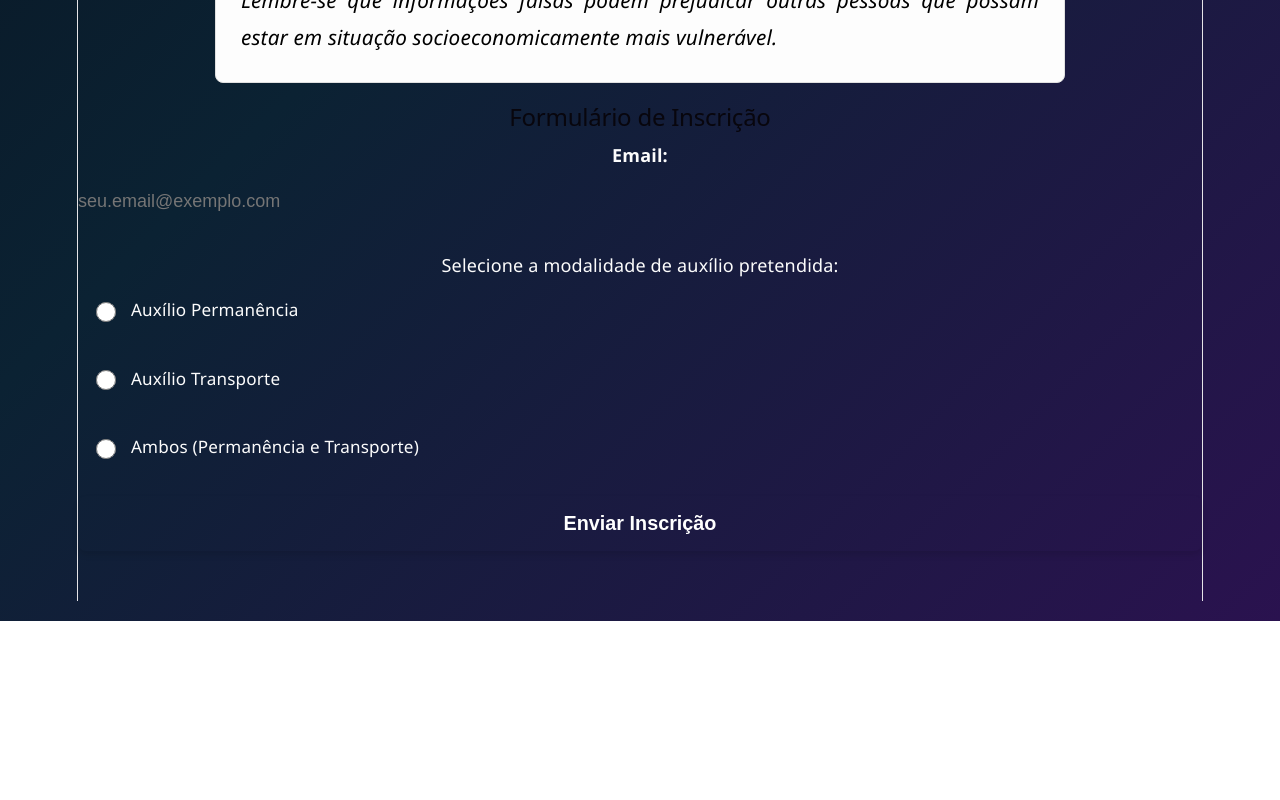
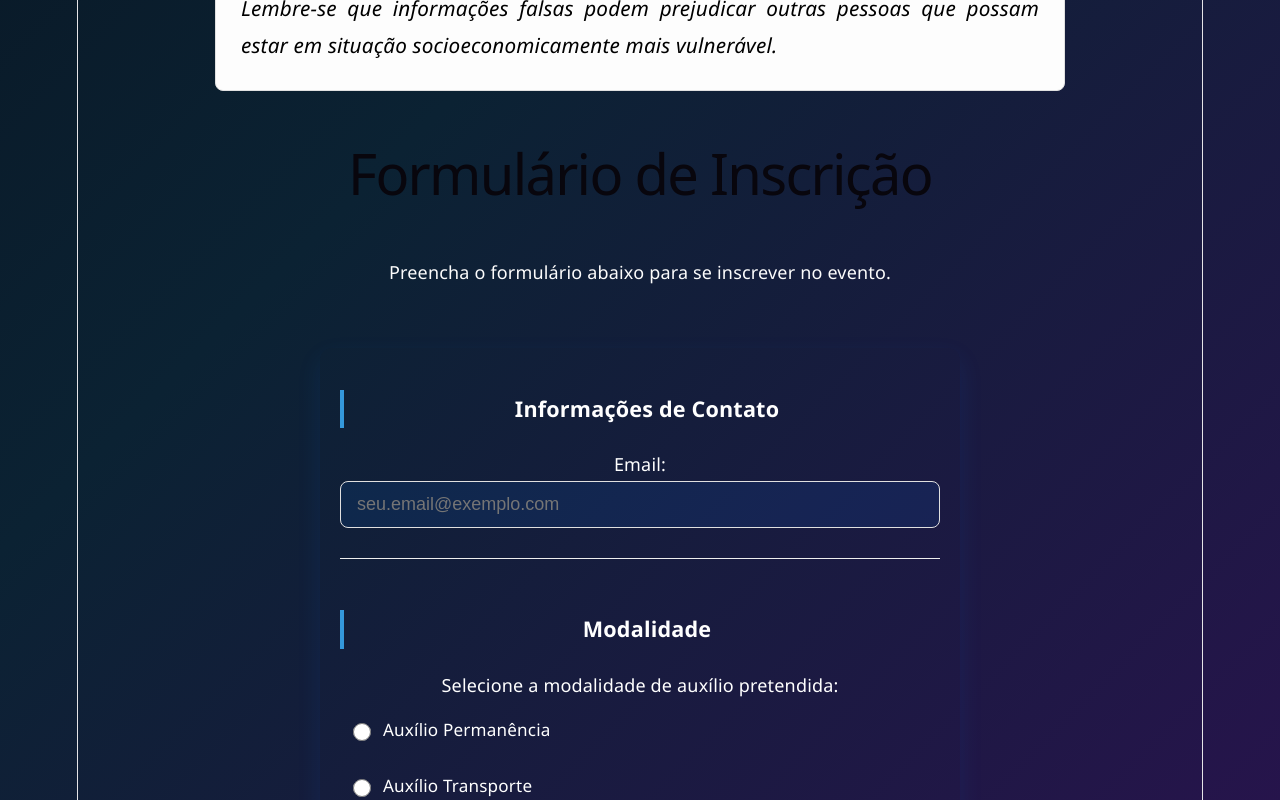
Before and after one commit to RUBENSNETO0001/Zetryx, a React (Vite) app in the folder formulario/: page / in a window 1280 px wide. Shown: the part 620-1420 px from the top of the page. Before the commit the page ends 1241 px from the top, so only its background shows below. Built offline with nearby package versions, Linux system fonts and the light colour scheme.

Commit message:
reformulação

```diff
--- a/formulario/src/formulario/css/main_form.css
+++ b/formulario/src/formulario/css/main_form.css
@@ -1,150 +1,130 @@
-/* Container principal */
 .container-formulario {
-    max-width: 640px;
+    color: #ffffff;
+    max-width: 600px;
     margin: 40px auto;
+    padding: 20px;
+    border-radius: 12px;
+    box-shadow: 0 10px 25px rgba(0, 115, 255, 0.1);
+    font-family: 'Segoe UI', Roboto, Helvetica, Arial, sans-serif;
 }
 
-/* Cabeçalho estilizado (Estilo Google Forms) */
-header {
-    background-color: var(--card-bg);
-    border-top: 10px solid var(--primary-color);
-    border-radius: 8px;
-    padding: 24px;
-    margin-bottom: 12px;
-    box-shadow: 0 1px 3px rgba(0,0,0,0.12);
+.formulario-inscricao {
+    display: flex;
+    flex-direction: column;
+    gap: 20px;
 }
 
-header h1 {
-    margin: 0 0 10px 0;
-    font-size: 2rem;
-    color: var(--text-main);
-    font-weight: 700;
+section {
+    display: flex;
+    flex-direction: column;
+    gap: 15px;
 }
 
-header p {
-    color: var(--text-secondary);
-    margin: 0;
-    font-size: 1rem;
+h3 {
+    font-size: 1.2rem;
+    margin-bottom: 5px;
+    border-left: 4px solid #3498db;
+    padding-left: 10px;
 }
 
-/* Seções do formulário (Cards) */
-.formulario-inscricao section {
-    background-color: var(--card-bg);
-    border: 1px solid var(--border-color);
-    border-radius: 8px;
-    padding: 24px;
-    margin-bottom: 12px;
-    transition: box-shadow 0.3s ease;
+hr {
+    border: 0;
+    border-top: 1px solid #eee;
+    margin: 10px 0;
 }
 
-.formulario-inscricao h3 {
-    margin-top: 0;
-    color: var(--text-main);
-    border-bottom: 2px solid var(--bg-color);
-    padding-bottom: 10px;
-    margin-bottom: 20px;
+.campo-formulario :is(input[type="text"], input[type="email"], input[type="date"], input[type="tel"]) {
+    width: 100%; /* Garante que o input ocupe todo o espaço disponível */
+    padding: 12px 16px;
+    border: 1.5px solid #e0e0e0; /* Bordas levemente mais nítidas */
+    border-radius: 8px;
+    font-size: 1rem;
+    color: #333;
+    background-color: rgba(0, 115, 255, 0.1);
+    box-sizing: border-box; /* Essencial para o padding não "quebrar" a largura */
+    transition:
+        border-color 0.2s ease-in-out,
+        box-shadow 0.2s ease-in-out,
+        background-color 0.2s ease-in-out;
 }
 
-/* Campos de entrada */
-.campo-formulario {
-    margin-bottom: 25px;
-    display: flex;
-    flex-direction: column;
+.campo-formulario :is(input[type="text"], input[type="email"], input[type="date"], input[type="tel"]):hover {
+    border-color: #b0b0b0;
 }
 
-.campo-formulario label {
-    font-weight: 600;
-    margin-bottom: 8px;
-    color: var(--text-main);
+.campo-formulario :is(input[type="text"], input[type="email"], input[type="date"], input[type="tel"]):focus {
+    outline: none;
+    border-color: #3498db;
+    background-color: #e9e9e9;
+    box-shadow: 0 0 0 4px rgba(52, 152, 219, 0.15);
 }
 
-/* Inputs de Texto, Data, Tel e Email */
-input[type="text"],
-input[type="email"],
-input[type="date"],
-input[type="tel"] {
-    width: 100%;
-    padding: 12px 0; /* Estilo de linha limpa */
-    border: none;
-    border-bottom: 2px solid var(--border-color);
-    font-size: 1rem;
-    outline: none;
-    transition: all 0.3s;
-    background: transparent;
-}
-
-input:focus {
-    border-bottom: 2px solid var(--primary-color);
-    /* Se preferir o efeito de "caixa" no foco, descomente a linha abaixo: */
-    /* box-shadow: 0 2px 0 0 var(--focus-shadow); */
-}
-
-/* Grupo de Opções (Radios) */
 .opcoes-grupo {
     display: flex;
     flex-direction: column;
-    gap: 12px;
+    gap: 10px;
+    margin-top: 5px;
 }
 
 .opcao-item {
     display: flex;
     align-items: center;
-    padding: 12px;
-    border: 1px solid transparent; /* Para evitar pulos no hover */
-    border-radius: 8px;
     cursor: pointer;
     font-size: 0.95rem;
-    transition: background 0.2s, border-color 0.2s;
+    padding: 8px;
+    border-radius: 6px;
+    transition: background 0.2s;
 }
 
 .opcao-item:hover {
-    background-color: #f8f9fa;
-    border-color: var(--border-color);
+    background-color: #222222;
+    color: #219150;
 }
 
 .opcao-item input[type="radio"] {
-    margin-right: 15px;
-    width: 20px;
-    height: 20px;
-    accent-color: var(--primary-color);
+    margin-right: 12px;
+    width: 18px;
+    height: 18px;
+    cursor: pointer;
 }
 
-/* Botão Enviar com os efeitos de hover/active que você criou */
+/* Input inline (para a opção "Outro") */
+.input-inline {
+    margin-left: 10px;
+    padding: 5px 10px;
+    border: 1px solid #ddd;
+    border-radius: 4px;
+    flex: 1;
+}
+
+.container-btn {
+    margin-top: 10px;
+}
+
 .btn-enviar {
-    width: 100%; /* Melhor para mobile */
-    background-color: var(--primary-color);
+    width: 100%;
+    padding: 14px;
+    background-color: #27ae60;
     color: white;
-    padding: 16px;
     border: none;
     border-radius: 8px;
     font-size: 1.1rem;
-    font-weight: 600;
+    font-weight: bold;
     cursor: pointer;
-    margin-top: 20px;
-    margin-bottom: 50px;
-    transition: all 0.3s ease;
-    box-shadow: 0 4px 6px rgba(0, 0, 0, 0.1);
+    transition: background-color 0.3s, transform 0.1s;
 }
 
 .btn-enviar:hover {
-    background-color: var(--primary-hover);
-    transform: translateY(-2px);
-    box-shadow: 0 6px 12px rgba(0, 0, 0, 0.15);
+    background-color: #219150;
 }
 
 .btn-enviar:active {
-    transform: translateY(0);
+    transform: scale(0.98);
 }
 
-/* Responsividade */
-@media (max-width: 600px) {
-    body {
-        padding: 10px;
-    }
+@media (max-width: 480px) {
     .container-formulario {
-        margin: 10px auto;
-    }
-    header h1 {
-        font-size: 1.6rem;
+        margin: 10px;
+        padding: 15px;
     }
 }
--- a/formulario/src/formulario/formulario.jsx
+++ b/formulario/src/formulario/formulario.jsx
@@ -23,6 +23,10 @@ function Informacao_importante() {
                         <p>Todas as perguntas devem ser respondidas com total responsabilidade com a veracidade das informações, considerando o <strong>Decreto-Lei nº 2.848/40, Art. 299</strong>. Lembre-se que informações falsas podem prejudicar outras pessoas que possam estar em situação socioeconomicamente mais vulnerável.</p>
                     </div>
                 </main>
+                <footer>
+                    <h1>Formulário de Inscrição</h1>
+                    <p>Preencha o formulário abaixo para se inscrever no evento.</p>
+                </footer>
             </div>
         </>
     )
--- a/formulario/src/formulario/formularioExtra/EstruturadoFormulario.jsx
+++ b/formulario/src/formulario/formularioExtra/EstruturadoFormulario.jsx
@@ -1,4 +1,6 @@
-function EstruturadoFormulario({setNumeroEtapa}) {
+import React from 'react';
+
+function EstruturadoFormulario({ setNumeroEtapa }) {
     const handleSubmit = (event) => {
         event.preventDefault();
         const formData = new FormData(event.target);
@@ -9,11 +11,11 @@ function EstruturadoFormulario({setNumeroEtapa}) {
     };
 
     return (
-        <>
-            <div className='formulario'>
-                <h2>Formulário de Inscrição</h2>
+        <div className="container-formulario">
             <form onSubmit={handleSubmit} className="formulario-inscricao">
 
+                <section>
+                    <h3>Informações de Contato</h3>
                     <div className="campo-formulario">
                         <label htmlFor="email">Email:</label>
                         <input
@@ -24,8 +26,13 @@ function EstruturadoFormulario({setNumeroEtapa}) {
                             required
                         />
                     </div>
+                </section>
 
-                    <div className="campo-selecao">
+                <hr />
+
+                <section>
+                    <h3>Modalidade</h3>
+                    <div className="campo-formulario">
                         <label className="label-principal">Selecione a modalidade de auxílio pretendida:</label>
 
                         <div className="opcoes-grupo">
@@ -48,15 +55,17 @@ function EstruturadoFormulario({setNumeroEtapa}) {
                             </label>
                         </div>
                     </div>
+                </section>
 
                 <div className="container-btn">
                     <button type="submit" className="btn-enviar">
                         Enviar Inscrição
                     </button>
                 </div>
+
             </form>
         </div>
-        </>
     );
 }
+
 export default EstruturadoFormulario;
--- a/formulario/src/formulario/formularioExtra/EstruturadoFormulario02.jsx
+++ b/formulario/src/formulario/formularioExtra/EstruturadoFormulario02.jsx
@@ -1,12 +1,6 @@
-import React from 'react';
-
 const EstruturadoFormulario = () => {
     return (
         <div className="container-formulario">
-            <header>
-                <h1>Formulário de Inscrição</h1>
-                <p>Preencha o formulário abaixo para se inscrever no evento.</p>
-            </header>
 
             <form className="formulario-inscricao">
                 <section>
```
Lines whose indentation alone changed are shown as unchanged.
